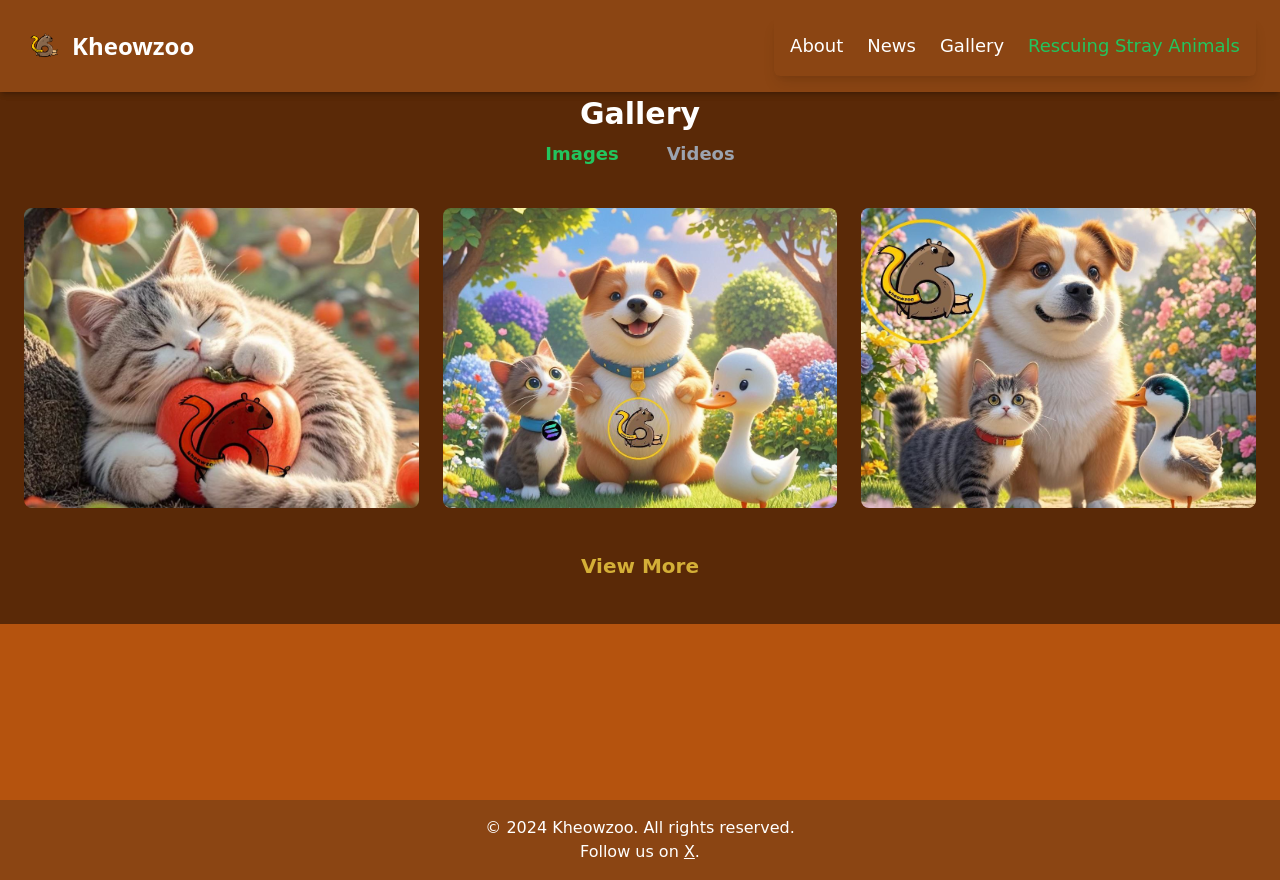
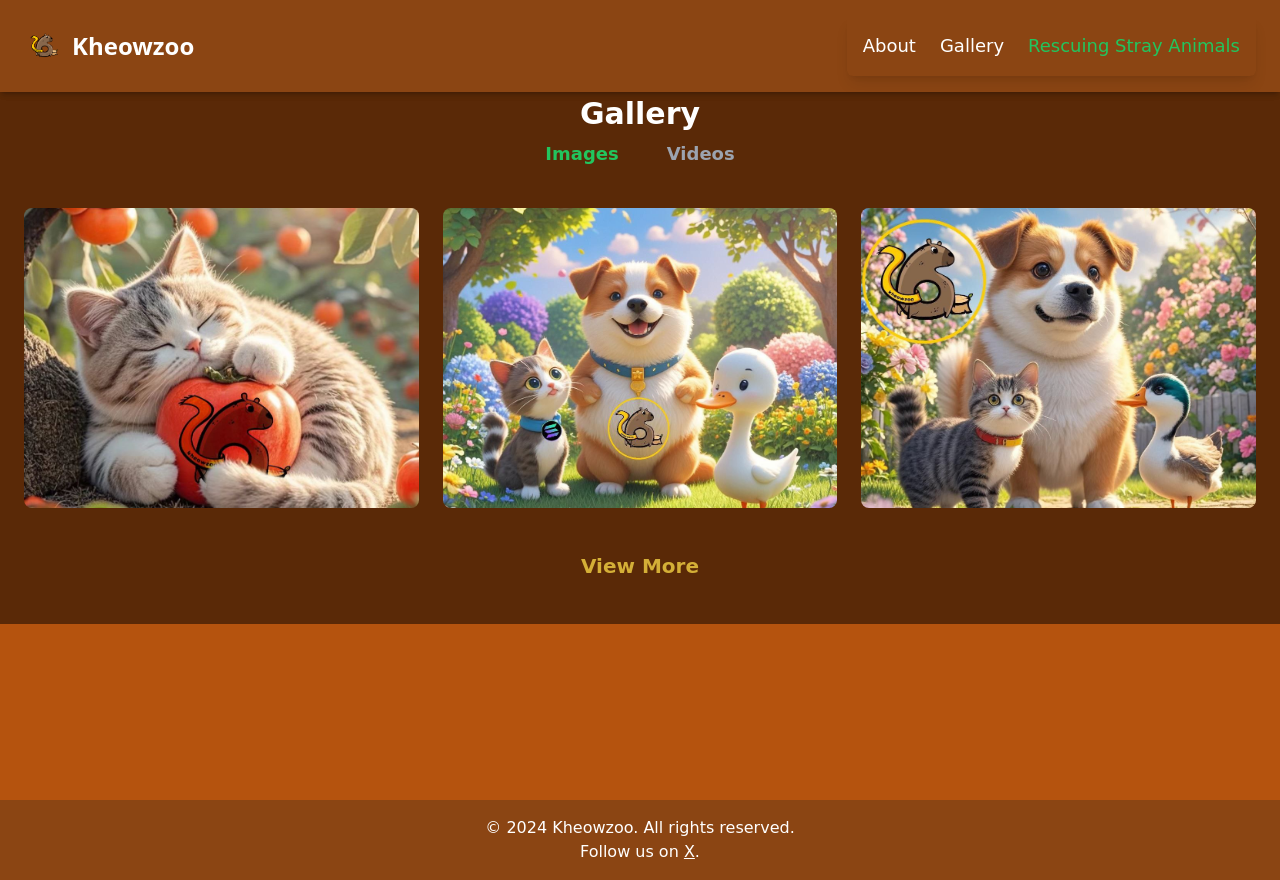
Before and after one commit to dylonluo/kheowzoo, a Next.js app: page /gallery in a window 1280 px wide. Built offline with nearby package versions, Linux system fonts and the light colour scheme.

Commit message:
fix header

```diff
--- a/app/components/Header.tsx
+++ b/app/components/Header.tsx
@@ -46,13 +46,13 @@ export default function Header() {
         >
           About
         </Link>
-        <Link
+        {/* <Link
           href="/news"
           className="block px-4 py-2 text-lg font-medium hover:underline md:px-0 md:py-0 md:hover:underline"
           onClick={() => setIsMobileMenuOpen(false)}
         >
           News
-        </Link>
+        </Link> */}
         <Link
           href="/gallery"
           className="block px-4 py-2 text-lg font-medium hover:underline md:px-0 md:py-0 md:hover:underline"
@@ -61,7 +61,8 @@ export default function Header() {
           Gallery
         </Link>
         <Link
-          href="/rescue"
+          href="/https://x.com/i/communities/1846046371033633151"
+          target="_blank"
           className="block px-4 py-2 text-lg text-green-500 hover:text-green-300 font-medium hover:underline md:px-0 md:py-0 md:hover:underline"
           onClick={() => setIsMobileMenuOpen(false)}
         >
```
